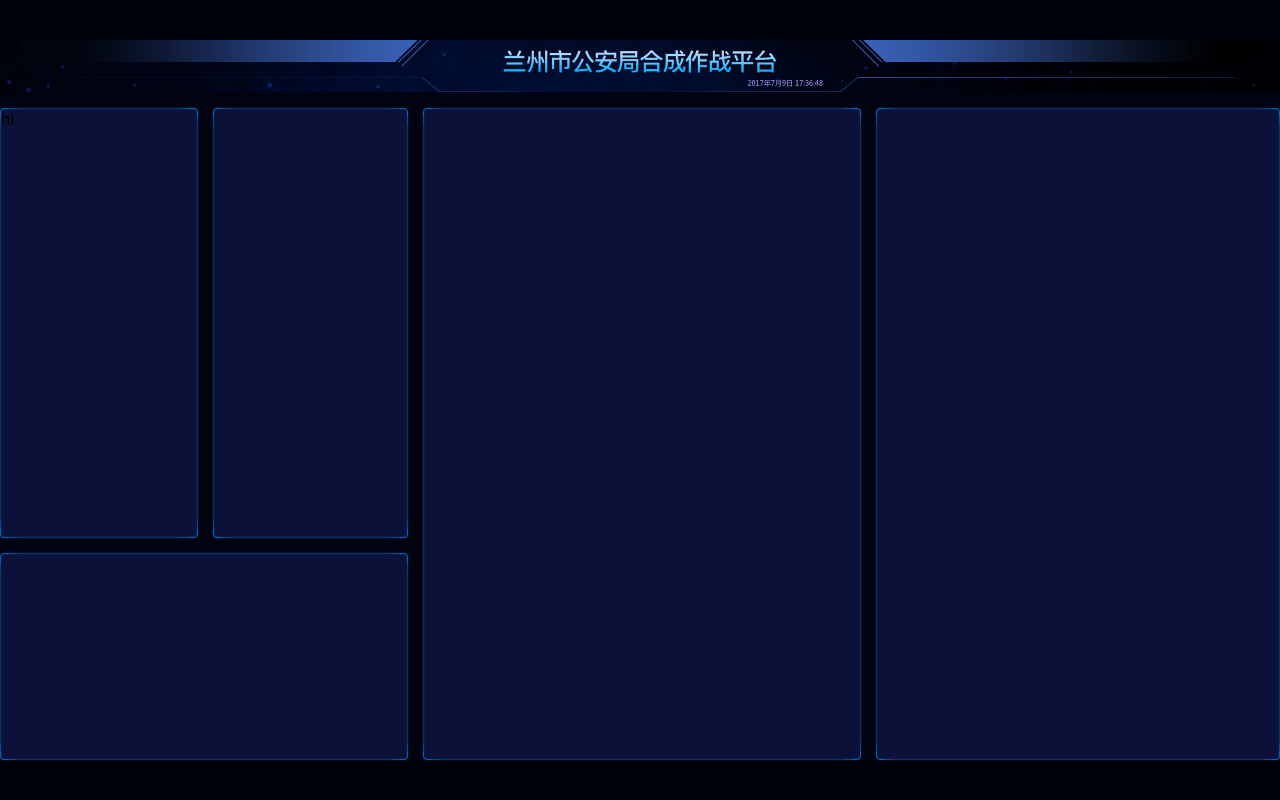
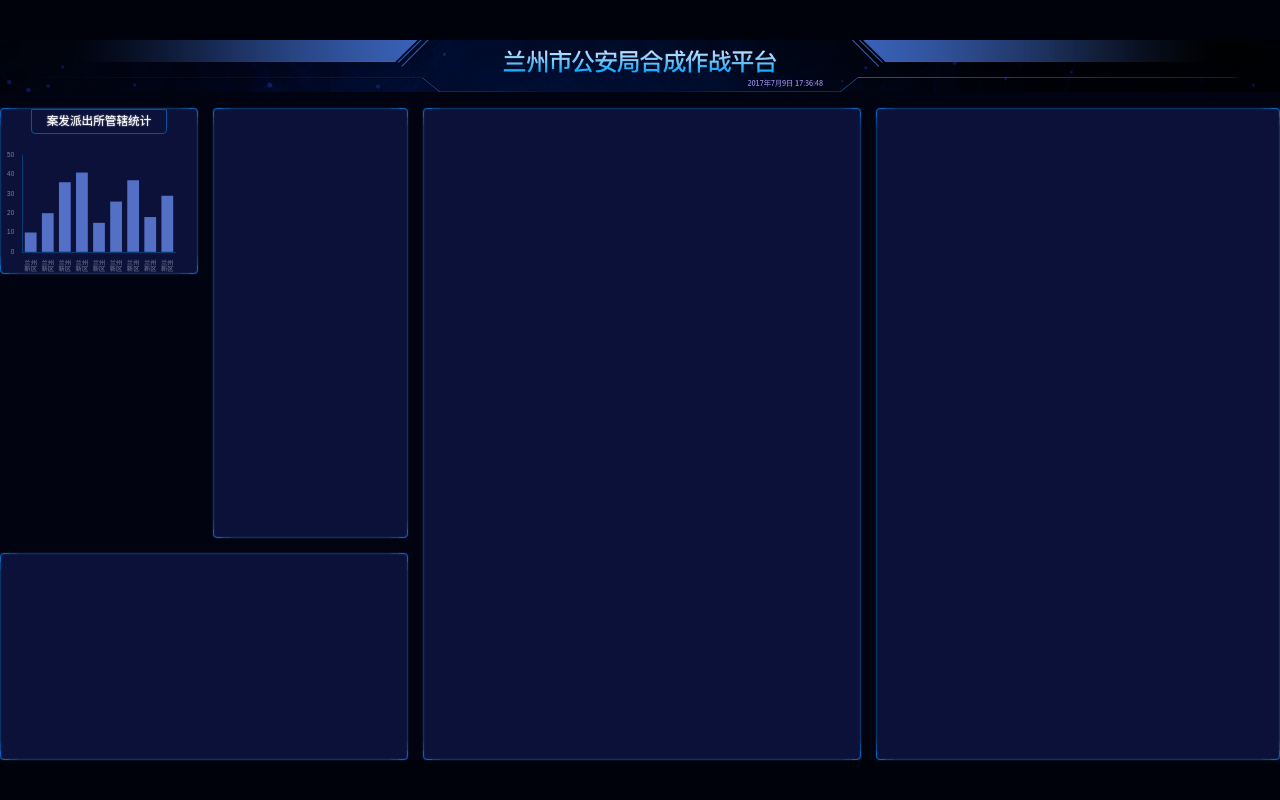
Before and after one commit to shyhhh/big-screen, a React (Vite) app: page /#/ in a window 1280 px wide. Built offline with nearby package versions, Linux system fonts and the light colour scheme.

Commit message:
柱形图 ok

```diff
--- a/index.html
+++ b/index.html
@@ -10,7 +10,7 @@
     const clientWidth = document.documentElement.clientWidth
     const clientHeight = document.documentElement.clientHeight
 
-    const pageWidth = clientWidth / clientHeight > 16 / 9 ? clientHeight * (16 / 9) : clientWidth
+    window.pageWidth = clientWidth / clientHeight > 16 / 9 ? clientHeight * (16 / 9) : clientWidth
 
     const pageHeight = pageWidth / (16 / 9)
     const string = `<style>html {
--- a/src/pages/home.scss
+++ b/src/pages/home.scss
@@ -6,6 +6,7 @@
 	flex: 1;
 	height: 100%;
 	background: #010310;
+	color: white;
 
 	> header {
 		height: px(98);
@@ -23,6 +24,10 @@
 		grid-row-gap: px(28);
 
 		> section {
+			text-align: center;
+		}
+
+		.bordered {
 			position: relative;
 			border: 1px solid #0764bc;
 			border-radius: 4px;
@@ -67,5 +72,28 @@
 		> .section5 {
 			grid-area: box5;
 		}
+
+		.管辖统计 {
+			display: flex;
+			flex-direction: column;
+			align-items: center;
+			height: px(315);
+
+			h2 {
+				flex-shrink: 0;
+				padding: px(10) px(28);
+				border: 1px solid #0a5299;
+				border-bottom-left-radius: 4px;
+				border-bottom-right-radius: 4px;
+				line-height: px(24);
+				text-shadow: 0 0 px(3) white;
+				font-size: px(22);
+			}
+
+			.chart {
+				flex: 1;
+				width: 100%;
+			}
+		}
 	}
 }
--- a/src/pages/home.tsx
+++ b/src/pages/home.tsx
@@ -1,17 +1,87 @@
-import React from 'react'
+import React, { useEffect, useRef } from 'react'
 import './home.scss'
 import headerBg from '../images/header.png'
+import * as echarts from 'echarts'
 
+const px = n => (n / 2420) * (window as any).pageWidth
 export const Home = () => {
+  const divRef = useRef(null)
+  useEffect(() => {
+    var myChart = echarts.init(divRef.current)
+    myChart.setOption({
+      textStyle: {
+        fontSize: px(12),
+        color: '#79839E',
+      },
+      title: { show: false },
+      legend: { show: false },
+      xAxis: {
+        data: [
+          '兰州新区',
+          '兰州新区',
+          '兰州新区',
+          '兰州新区',
+          '兰州新区',
+          '兰州新区',
+          '兰州新区',
+          '兰州新区',
+          '兰州新区',
+        ],
+        axisTick: { show: false },
+        axisLine: {
+          lineStyle: { color: '#083B70' },
+        },
+        axisLabel: {
+          fontSize: px(12),
+          formatter(val) {
+            if (val.length > 2) {
+              const array = val.split('')
+              array.splice(2, 0, '\n')
+              return array.join('')
+            } else {
+              return val
+            }
+          },
+        },
+      },
+      grid: {
+        x: px(40),
+        y: px(40),
+        x2: px(40),
+        y2: px(40),
+      },
+      yAxis: {
+        splitLine: { show: false },
+        axisLine: {
+          show: true,
+          lineStyle: { color: '#083B70' },
+        },
+        axisLabel: {
+          fontSize: px(12),
+        },
+      },
+      series: [
+        {
+          type: 'bar',
+          data: [10, 20, 36, 41, 15, 26, 37, 18, 29],
+        },
+      ],
+    })
+  }, [])
   return (
     <div className="home">
       <header style={{ backgroundImage: `url(${headerBg})` }} />
       <main>
-        <section className="section1">hi</section>
-        <section className="section2"></section>
-        <section className="section3"></section>
-        <section className="section4"></section>
-        <section className="section5"></section>
+        <section className="section1">
+          <div className="bordered 管辖统计">
+            <h2>案发派出所管辖统计</h2>
+            <div ref={divRef} className="chart"></div>
+          </div>
+        </section>
+        <section className="bordered section2"></section>
+        <section className="bordered section3"></section>
+        <section className="bordered section4"></section>
+        <section className="bordered section5"></section>
       </main>
     </div>
   )
--- a/src/shared/style.scss
+++ b/src/shared/style.scss
@@ -43,3 +43,12 @@ body {
 .App {
 	flex: 1;
 }
+
+h1,
+h2,
+h3,
+h4,
+h5,
+h6 {
+	font-size: 16px;
+}
```
